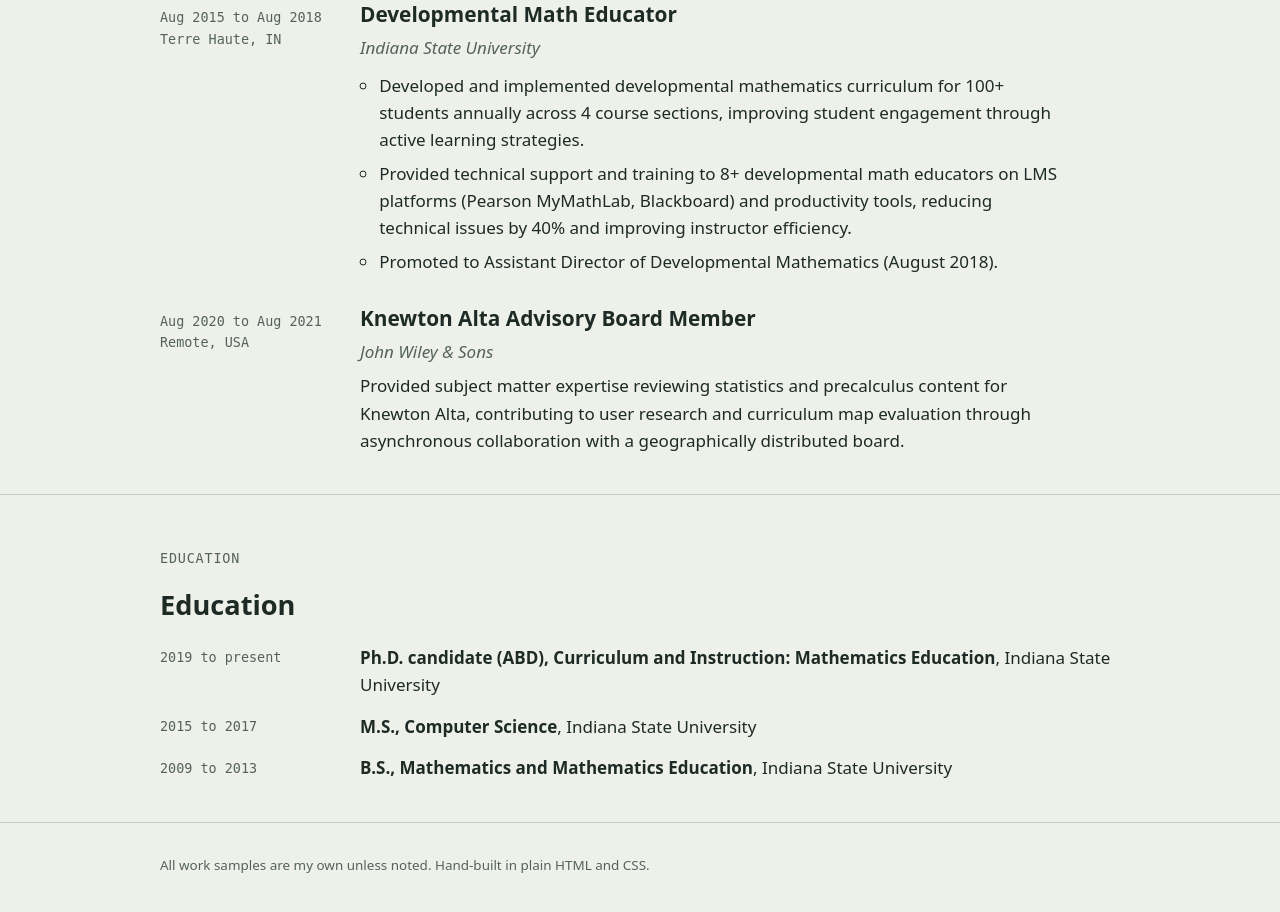
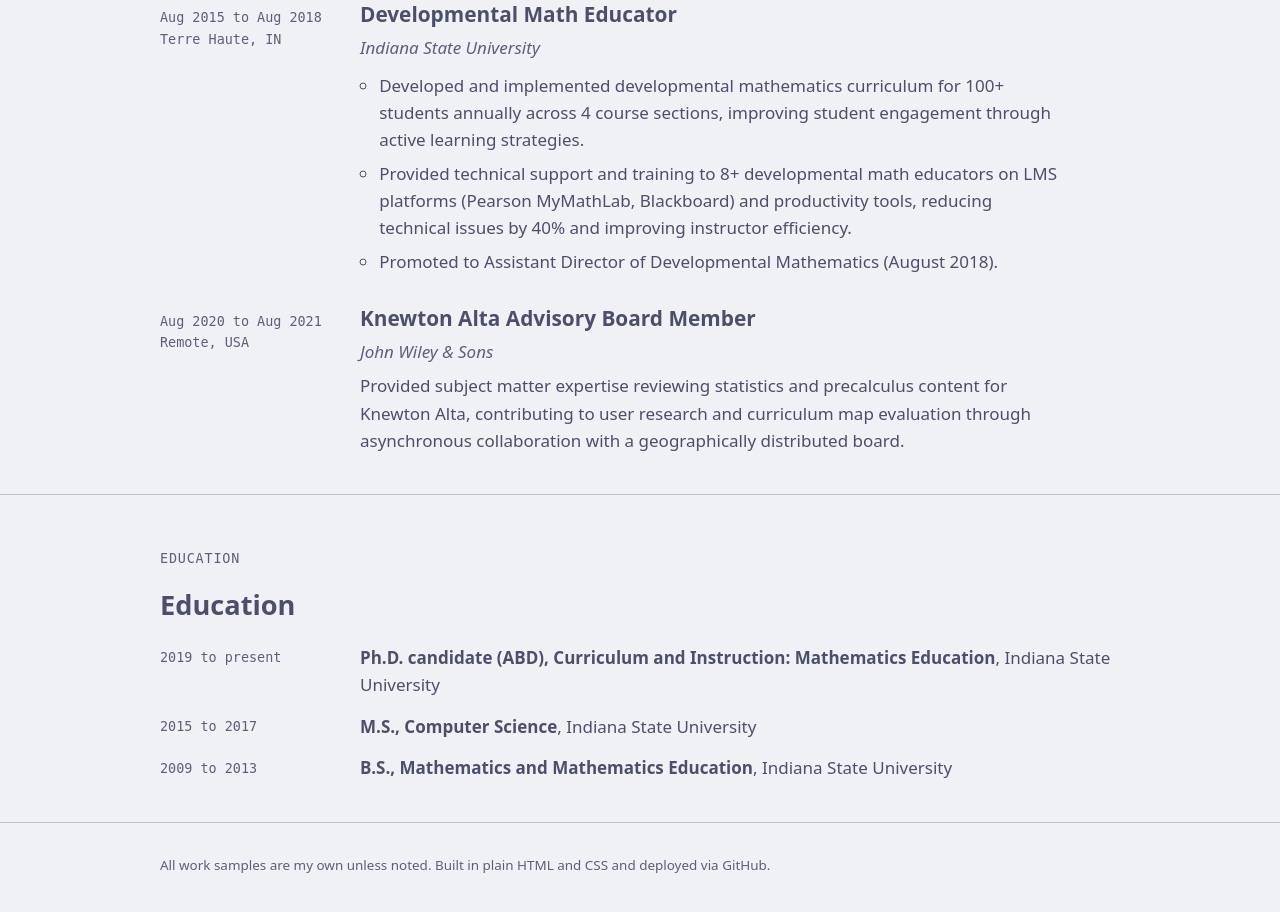
Before and after one commit to chelsyschnabel/chelsyschnabel.github.io, a plain HTML site: page index.html in a window 1280 px wide. Shown: the part 5866-6778 px from the top of the page. Drawn offline with Linux system fonts and the light colour scheme; a web font is replaced by a local one.

Commit message:
Refactor color variables and update footer text
Updated color variables for light and dark themes, improving styling consistency. Adjusted text colors for better readability and updated footer text.

```diff
--- a/index.html
+++ b/index.html
@@ -12,14 +12,14 @@
 <style>
 /* Layout: one reading column like a well-kept notebook; work samples set as library catalog cards in a two-up grid. */
 :root {
-  --paper: #eef0ea;      /* sage-tinted page */
-  --card: #f8f8f3;       /* catalog card stock */
-  --ink: #1d2a25;        /* green-black ink */
-  --muted: #55625c;      /* pencil */
-  --rule: #c9cfc4;       /* faint ruled line */
-  --oxblood: #7a2e3a;    /* bookbinding accent */
-  --brass: #8a6d2f;      /* small details only */
-  --chip: #e2e6dd;
+  --paper: #eff1f5;      /* Latte base: page */
+  --card: #f6f7fa;       /* cards, a step lighter than base */
+  --ink: #4c4f69;        /* Latte text */
+  --muted: #5c5f77;      /* Latte subtext1 */
+  --rule: #bcc0cc;       /* Latte surface1 */
+  --accent: #8839ef;    /* Latte mauve: links, focus, Expert */
+  --accent-2: #8839ef;      /* corner labels (Latte lavender is too light for text) */
+  --chip: #ccd0da;       /* Latte surface0 */
   --font-display: "Atkinson Hyperlegible Next", system-ui, "DejaVu Sans", Arial, sans-serif;
   --font-body: "Atkinson Hyperlegible Next", system-ui, "DejaVu Sans", Arial, sans-serif;
   --font-mono: "Atkinson Hyperlegible Mono", ui-monospace, "DejaVu Sans Mono", Menlo, monospace;
@@ -31,14 +31,14 @@
 }
 @media (prefers-color-scheme: dark) {
   :root:not([data-theme="light"]) {
-    --paper: #131a17; --card: #1a231f; --ink: #e6e3d7; --muted: #a3ada6;
-    --rule: #303c36; --oxblood: #e3a0aa; --brass: #cdae6b; --chip: #24302b;
+    --paper: #1e1e2e; --card: #181825; --ink: #cdd6f4; --muted: #a6adc8;
+    --rule: #45475a; --accent: #cba6f7; --accent-2: #b4befe; --chip: #313244;
     color-scheme: dark;
   }
 }
 :root[data-theme="dark"] {
-  --paper: #131a17; --card: #1a231f; --ink: #e6e3d7; --muted: #a3ada6;
-  --rule: #303c36; --oxblood: #e3a0aa; --brass: #cdae6b; --chip: #24302b;
+    --paper: #1e1e2e; --card: #181825; --ink: #cdd6f4; --muted: #a6adc8;
+    --rule: #45475a; --accent: #cba6f7; --accent-2: #b4befe; --chip: #313244;
   color-scheme: dark;
 }
 
@@ -54,9 +54,9 @@ body {
 }
 img { max-width: 100%; height: auto; }
 [hidden] { display: none !important; }
-a { color: var(--oxblood); text-decoration-thickness: 1px; text-underline-offset: 0.18em; }
+a { color: var(--accent); text-decoration-thickness: 1px; text-underline-offset: 0.18em; }
 a:hover { text-decoration-thickness: 2px; }
-:focus-visible { outline: 2px solid var(--oxblood); outline-offset: 3px; border-radius: 2px; }
+:focus-visible { outline: 2px solid var(--accent); outline-offset: 3px; border-radius: 2px; }
 
 .skip { position: absolute; left: -999px; top: 0; }
 .skip:focus { left: max(16px, env(safe-area-inset-left, 0px)); top: 8px; background: var(--card); padding: 0.4rem 0.8rem; z-index: 5; }
@@ -135,14 +135,14 @@ main section:last-of-type { border-bottom: 0; }
   padding-bottom: 2.2rem;
 }
 .card-top { display: flex; justify-content: space-between; gap: 1rem; align-items: baseline; }
-.callno { font-family: var(--font-mono); font-size: var(--step--1); color: var(--brass); white-space: nowrap; }
+.callno { font-family: var(--font-mono); font-size: var(--step--1); color: var(--accent-2); white-space: nowrap; }
 .card p { margin: 0; }
 .tags { display: flex; flex-wrap: wrap; gap: 0.35rem; margin: 0; padding: 0; list-style: none; }
 .tags li { font-family: var(--font-mono); font-size: 0.75rem; background: var(--chip); color: var(--ink); padding: 0.1rem 0.5rem; border-radius: 3px; }
 .tools { font-size: var(--step--1); color: var(--muted); }
 .card-links { display: flex; flex-wrap: wrap; gap: 0.4rem 1.1rem; font-size: var(--step--1); font-family: var(--font-mono); }
 .card details { border-top: 1px dashed var(--rule); padding-top: 0.6rem; }
-.card summary { cursor: pointer; font-family: var(--font-mono); font-size: var(--step--1); color: var(--oxblood); }
+.card summary { cursor: pointer; font-family: var(--font-mono); font-size: var(--step--1); color: var(--accent); }
 .card details[open] summary { margin-bottom: 0.6rem; }
 .card details div { display: grid; gap: 0.6rem; font-size: 0.97rem; }
 .card details h4 { margin: 0.3rem 0 0; font-size: 1rem; font-weight: 600; }
@@ -155,7 +155,7 @@ main section:last-of-type { border-bottom: 0; }
 .skills ul { list-style: none; margin: 0; padding: 0; }
 .skills li { display: flex; justify-content: space-between; gap: 1rem; padding-block: 0.32rem; border-bottom: 1px dotted var(--rule); }
 .skills li span:last-child { font-family: var(--font-mono); font-size: 0.75rem; color: var(--muted); align-self: center; }
-.skills li.expert span:last-child { color: var(--oxblood); }
+.skills li.expert span:last-child { color: var(--accent); }
 
 /* Experience: a timeline down the margin */
 .jobs { display: grid; gap: 2rem; margin: 0; padding: 0; list-style: none; }
@@ -427,7 +427,7 @@ footer p { margin: 0; }
 </main>
 
 <footer>
-  <div class="wrap"><p>All work samples are my own unless noted. Hand-built in plain HTML and CSS.</p></div>
+  <div class="wrap"><p>All work samples are my own unless noted. Built in plain HTML and CSS and deployed via GitHub.</p></div>
 </footer>
 
 <script>
```
